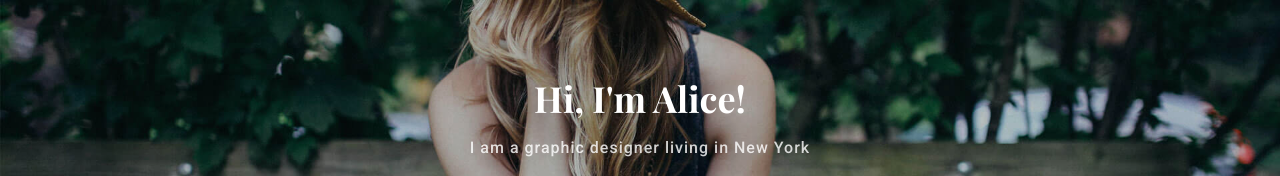
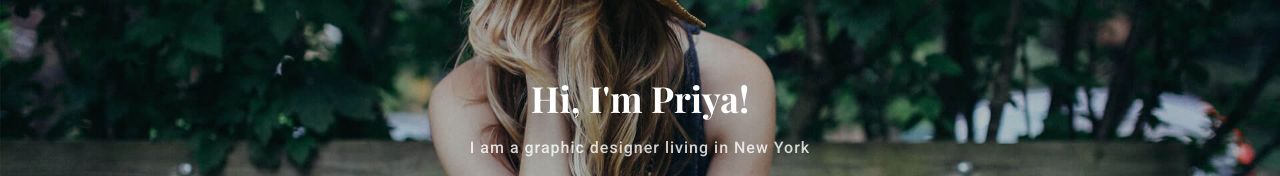
Before and after one commit to priya150603/Lonely, a plain HTML site: page index.html in a window 1280 px wide. Shown: the part 314-490 px from the top of the page. Drawn offline with nearby package versions, Linux system fonts and the light colour scheme; a web font is replaced by a local one.

Commit message:
first commit

```diff
--- a/index.html
+++ b/index.html
@@ -85,7 +85,7 @@
     <section id="hero" class="hero section dark-background">
 
       <div class="container text-center" data-aos="fade-up" data-aos-delay="100">
-        <h2>Hi, I'm Alice!</h2>
+        <h2>Hi, I'm Priya!</h2>
         <p>I am a graphic designer living in New York<br></p>
         <a href="#about" class="btn-scroll" title="Scroll Down"><i class="bi bi-chevron-down"></i></a>
       </div>
```
